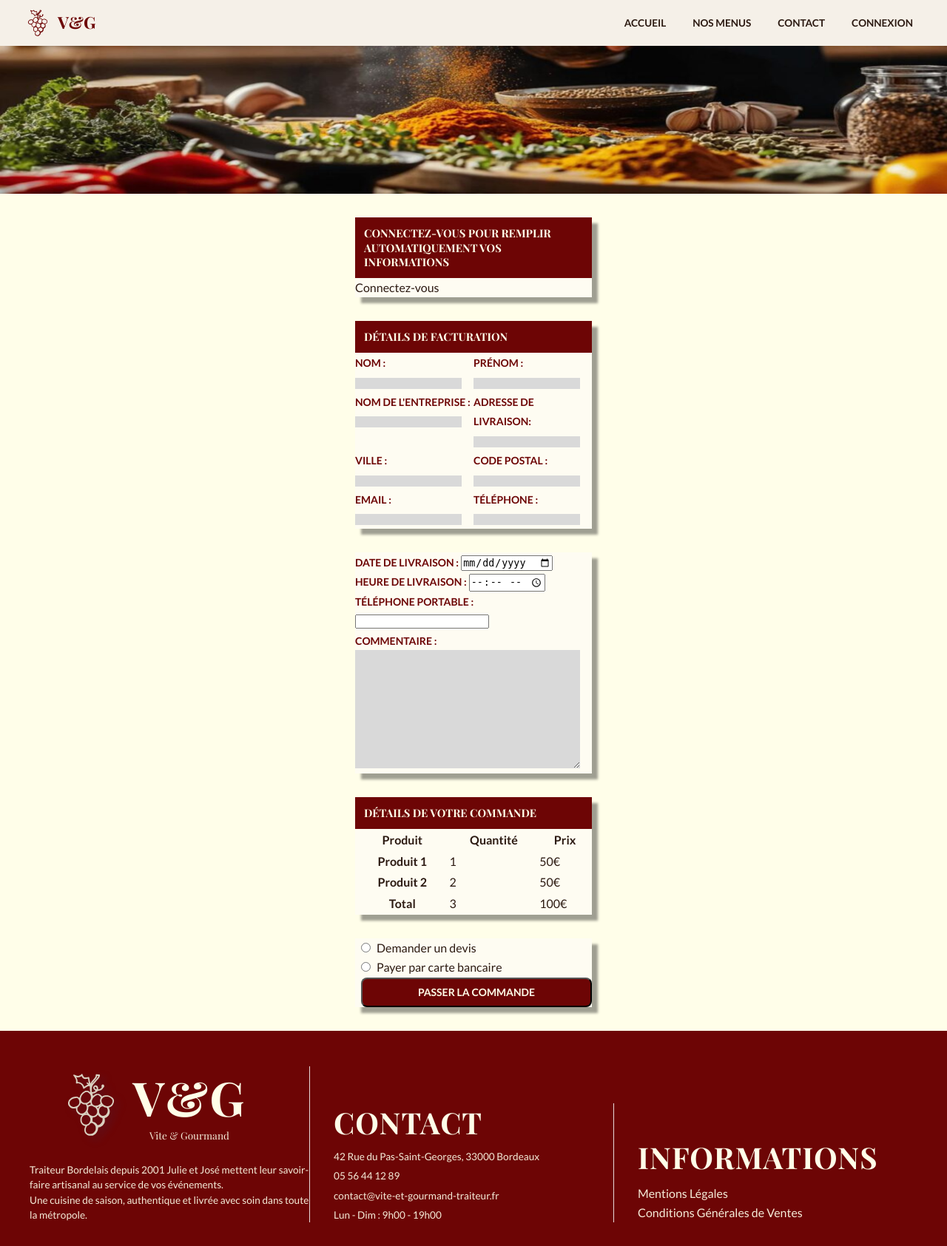
After one commit to samymakhloufi-bot/vite-et-gourmand, a PHP site: page /commande.php in a window 1280 px wide. The commit adds this page. Shown: the whole page at 74% size. Run offline with PHP 8.4, Linux system fonts and the light colour scheme; data that the repository does not hold is empty; some web fonts are replaced.

Commit message:
New file : commande.php + inscription.php

```diff
--- a/Contact.php
+++ b/Contact.php
@@ -24,6 +24,7 @@
                                 </ul>
                             </div>
                         </fieldset>
+
                         <fieldset>
                             <div class="personal-info">
                                 <div>
--- /dev/null
+++ b/commande.php
@@ -0,0 +1,137 @@
+<?php $activePage = 'espace client'; ?>
+<!DOCTYPE html >
+<html lang="fr">
+
+        <?php include './includes/head.php';?>
+
+    <body>
+        <?php include './includes/header.php';?>
+
+        <img src="./Images/baniere_pano.png" class="hero-banner" alt="épice">
+
+
+        <main>
+            <div class="form-commande">
+                <div class="connect">
+                    <h3>Connectez-vous pour remplir automatiquement vos informations</h3>
+                    <a href="./Connexion.php?redirect=command&id=<?php echo $id; ?>" class="btn-login">Connectez-vous</a>
+                </div>
+
+                <form action="enctype" method="post" id="form-commande">
+
+                    <fieldset class="detail-facturation">
+                        <h3>Détails de facturation</h3>
+                        <div class="personal-info">
+                            <div>
+                                <label for="name">Nom :</label>
+                                <input type="text" id="name" name="name" required>
+                            </div>
+
+                            <div>
+                                <label for="firstname">Prénom :</label>
+                                <input type="text" id="firstname" name="firstname" required>
+                            </div>
+
+                            <div>
+                                <label for="company">Nom de l'entreprise :</label>
+                                <input type="text" id="company" name="company" required>
+                            </div>
+
+                            <div>
+                                <label for="address">Adresse de livraison:</label>
+                                <input type="text" id="address" name="address" required>
+                            </div>
+
+                            <div>
+                                <label for="city">Ville :</label>
+                                <input type="text" id="city" name="city" required>
+                            </div>
+
+                            <div>
+                                <label for="postal_code">Code Postal :</label>
+                                <input type="text" id="postal_code" name="postal_code" required>
+                            </div>
+
+                            <div>
+                                <label for="email">Email :</label>
+                                <input type="email" id="email" name="email" required>
+                            </div>
+
+                            <div>
+                                <label for="tel">Téléphone :</label>
+                                <input type="text" id="tel" name="tel" required>
+                            </div>
+                        </div>
+                    </fieldset>
+
+
+
+                    <fieldset class="livraison">
+                        <div >
+                            <label for="date">Date de livraison :</label>
+                            <input type="date" id="date" name="date" required>
+                        </div>
+                        <div>
+                            <label for="time">Heure de livraison :</label>
+                            <input type="time" id="time" name="time" required>
+                        </div>
+                        <div>
+                            <label for="mobile">Téléphone portable :</label>
+                            <input type="text" id="mobile" name="mobile" required>
+                        </div>
+                        <div>
+                            <label for="comment">Commentaire :</label>
+                            <textarea type="text" id="comment" name="comment" required></textarea>
+                        </div>
+
+                    </fieldset>
+                        <div class="detail-commande">
+                            <h3>Détails de votre commande</h3>
+                        <table>
+                            <thead>
+                                <th scope="col">Produit</th>
+                                <th scope="col">Quantité</th>
+                                <th scope="col">Prix</th>
+                            </thead>
+                            <tbody>
+                                <tr>
+                                    <th scope="row">Produit 1</th>
+                                    <td>1</td>
+                                    <td>50€</td>
+                                </tr>
+                                <tr>
+                                    <th scope="row">Produit 2</th>
+                                    <td>2</td>
+                                    <td>50€</td>
+                                </tr>
+                            </tbody>
+                            <tfoot>
+                                <th>Total</th>
+                                <td>3</td>
+                                <td>100€</td>
+                            </tfoot>
+                        </table>
+                    </div>
+
+                    <div class="demande-command">
+                        <li><input type="radio" name="commande" id="devis1" value="devis1"><label for="devis">Demander un devis</label></li>
+                        <li><input type="radio" name="commande" id="credit-card" value="credit-card"><label for="credit-card">Payer par carte bancaire</label></li>
+                        <button type="submit" class="btn-order">Passer la commande</button>
+                    </div>
+
+                </form>
+            </div>
+        </main>
+
+
+
+
+
+
+
+</main>
+
+        <?php include './includes/footer.php' ;?>
+
+    </body>
+</html>
--- a/css/style.css
+++ b/css/style.css
@@ -3,6 +3,11 @@
     margin: 0;
     padding: 0;
     box-sizing: border-box;
+}
+
+html, body{
+
+    width: 100%;
 }
 
 /*----------------------
@@ -170,7 +175,7 @@ button >*{
     background-color: var(--beige);
     border: 1px solid var(--beige-dark);
     border-radius: var(--radius);
-    min-width: 0.5rem 0;
+    min-width: 10rem;
     z-index: 200;
 }
 
@@ -624,7 +633,8 @@ button >*{
 /*---------------------
         CONTACT
 ---------------------*/
-.contact-form, .auth-wrapper, .orders-wrapper, .client-wrapper {
+.contact-form, .auth-wrapper, .client-wrapper, .sub-wrapper,
+.connect, .detail-facturation, .livraison, .detail-commande, .demande-command{
     display: grid;
     grid-template-columns: 1fr;
     background-color: var(--white);
@@ -635,7 +645,7 @@ button >*{
 }
 
 .contact-form legend, .contact-form label, .auth-wrapper legend, .auth-wrapper label,
-.orders-wrapper th, .client-wrapper label{
+.client-wrapper label, .sub-wrapper label, .detail-facturation label,.livraison label, .btn-order{
     color: var(--bordeaux);
     text-transform: uppercase;
     font-family: var(--font-body);
@@ -644,22 +654,31 @@ button >*{
 
 }
 
+fieldset{
+    border: none;
+    box-shadow: none;
+    background: transparent;
+    margin: 0;
+    padding: 0;
+}
+
 .contact-form legend, .contact-form label, .contact-form input,
 .contact-form textarea, .contact-form button, .auth-wrapper legend,
 .auth-wrapper label, .auth-wrapper input, .auth-wrapper button, .client-wrapper input,
-.client-type label{
+.client-type label, .sub-wrapper label, .sub-form button, .btn-reset,
+.demande-command label{
     margin: 0.5rem;
 
 }
 
-.contact-form h3, .auth-form h3, .client-wrapper h3{
+.contact-form h3, .auth-form h3, .client-wrapper h3, .sub-wrapper h3, .form-commande h3{
     background-color: var(--bordeaux);
     color: var(--beige);
     text-transform: uppercase;
     padding: 0.75rem;
 }
 
-.client-type {
+.client-type, .demande-command {
     display : grid;
     grid-template-columns: 1fr;
     grid-template-rows: 1fr;
@@ -670,7 +689,7 @@ button >*{
 }
 
 
-.personal-info input, textarea, .auth-fields input, .client-wrapper input{
+.personal-info input, textarea, .auth-fields input, .client-wrapper input, .sub-wrapper input{
     background-color:  #d9d9d9;
     width: calc(100% - 1rem);
     border: none;
@@ -682,11 +701,23 @@ textarea{
 
 }
 
-.contact-form button, .auth-wrapper button, .account-form button, .orders-wrapper a, .btn-order{
+.contact-form button, .auth-wrapper button, .account-form button,
+.btn-order, .btn-details, .sub-form button, .sub-wrapper button, .detail-facturation button,
+#btn-reset, #btn-vers-submit{
     background-color: var(--bordeaux);
     color: var(--beige);
-    border-radius: 1rem;
-    padding: 0.35rem;
+    border-radius: 0.5rem;
+    padding: 0.6rem;
+}
+
+#btn-vers-submit{
+    display: inline-block;
+    padding: 0.375rem 0.875rem;
+    font-size: 0.75rem;
+    font-weight: 700;
+    margin: 0.5rem;
+    letter-spacing: 0.5px;
+    text-transform: uppercase;
 }
 
 
@@ -816,7 +848,122 @@ textarea{
     justify-self: center;
 }
 
+/*----------------------
+        Espace Client
+-----------------------*/
+.espace-client-wrapper{
+    display: flex;
+    flex-direction: column;
+}
 
+.sidebar-espace-client{
+    display: flex;
+    flex-direction: column;
+    height : 8rem;
+    border-top: 1px solid black;
+}
+
+.sidebar-espace-client button{
+    background-color: white;
+    flex: 1;
+    width: 100%;
+    border-top: none;
+    font-size: 1.25rem;
+    font-weight: 900;
+    font-style: var(--font-display);
+}
+
+#orders-wrapper{
+    display: none;
+    flex-direction: column;
+    gap: 1.25rem;
+
+    background-color: var(--white);
+    border : 1.5px solid var(--bordeaux);
+    box-shadow: 0.75rem 0.5rem 0.25rem rgba(44, 26, 18, 0.5);
+    box-sizing: border-box;
+    overflow-x: auto;
+    border-end-end-radius: 2rem ;
+}
+
+
+#orders-wrapper .orders-table th, #orders-wrapper .orders-table td {
+    border: 1px solid var(--bordeaux);
+    padding: 0.75rem;
+    text-align: left;
+    white-space: nowrap;
+}
+
+.sidebar-espace-client button:hover{
+    background-color: var(--bordeaux);
+    color: var(--white);
+    transition: background 0.5s, color 0.2s;
+}
+
+
+#orders-wrapper .orders-table th[scope="col"] {
+    background-color: var(--bordeaux);
+    color: white;
+    font-size: 1.15rem;
+    border-right: 1px solid white;
+}
+
+#sub-form h3{
+    background-color: var(--bordeaux);
+    color: var(--beige);
+    text-transform: uppercase;
+    padding: 0.75rem;
+}
+
+#sub-form{
+    display: flex;
+    flex-direction: column;
+    background-color: var(--white);
+    padding-left: 0.15rem;
+    box-shadow: 0.75rem 0.5rem 0.25rem rgba(44, 26, 18, 0.5);
+    border: 1px solid var(--bordeaux);
+    border-end-end-radius: 2rem;
+    width: calc(100%);
+}
+#sub-form button{
+    background-color: var(--bordeaux);
+    color: var(--beige);
+    border-radius: 0.5rem;
+    padding: 0.5rem;
+    align-self: flex-start;
+    margin: 0.75rem 0.15rem;
+}
+
+/*----------------------
+        Inscription
+-----------------------*/
+.sub-wrapper{
+    margin: auto;
+    margin-top: 2rem;
+    margin-bottom: 2rem;
+    border: 1px solid var(--bordeaux);
+}
+
+/*----------------------
+        Commande
+-----------------------*/
+
+
+.connect{
+    margin: 2rem auto;}
+
+.detail-facturation{
+    margin: 2rem auto;
+}
+
+.livraison{
+    margin: 2rem auto;
+}
+
+.demande-command{
+    margin: 2rem auto;
+    list-style: none;
+}
 
 /*--------------------
         Footer
@@ -1145,7 +1337,7 @@ footer > *:last-child{
     padding : 2rem 3rem;
 }
 
-.contact-form, .auth-wrapper{
+.contact-form, .auth-wrapper, .form-commande{
     max-width: 100%;
 }
 
--- a/includes/head.php
+++ b/includes/head.php
@@ -1,5 +1,6 @@
     <head>
-        <title> <?php echo $page_title ?? 'Vite & Gourmand'; ?> </title>
+        <title> <?php echo $page_title ?? ' Traiteur Bordelais Vite & Gourmand'; ?> </title>
+        <meta name="description" content="Julie et José vous proposent une cuisine artisanale de saison pour sublimer vos événements. Livraison dans toute la métropole bordelaise.">
         <meta charset="utf-8"/>
         <link href="../css/style.css" rel="stylesheet" type="text/css">
         <meta name="viewport" content="width=device-width, initial-scale=1">
--- a/includes/header.php
+++ b/includes/header.php
@@ -2,7 +2,7 @@
             <div class="nav-bar">
 
                 <div id="logo">
-                <a href="/vite-et-gourmand/index.php"> <img src='../Images/Logo_bordeaux.svg' class="logo-img" alt='Logo V&G'>
+                <a href="../index.php"> <img src='../Images/Logo_bordeaux.svg' class="logo-img" alt='Logo V&G'>
                 <h1> V&G </h1></a>
                 </div>
 
```
Also changed, not shown: other parts of css/style.css (+50 -2 lines), Connexion.php (+4 -3 lines), EspaceClient.php (+41 -20 lines), inscription.php (added, +67 -0 lines), reinitialisation-mdp.php (+17 -11 lines).
